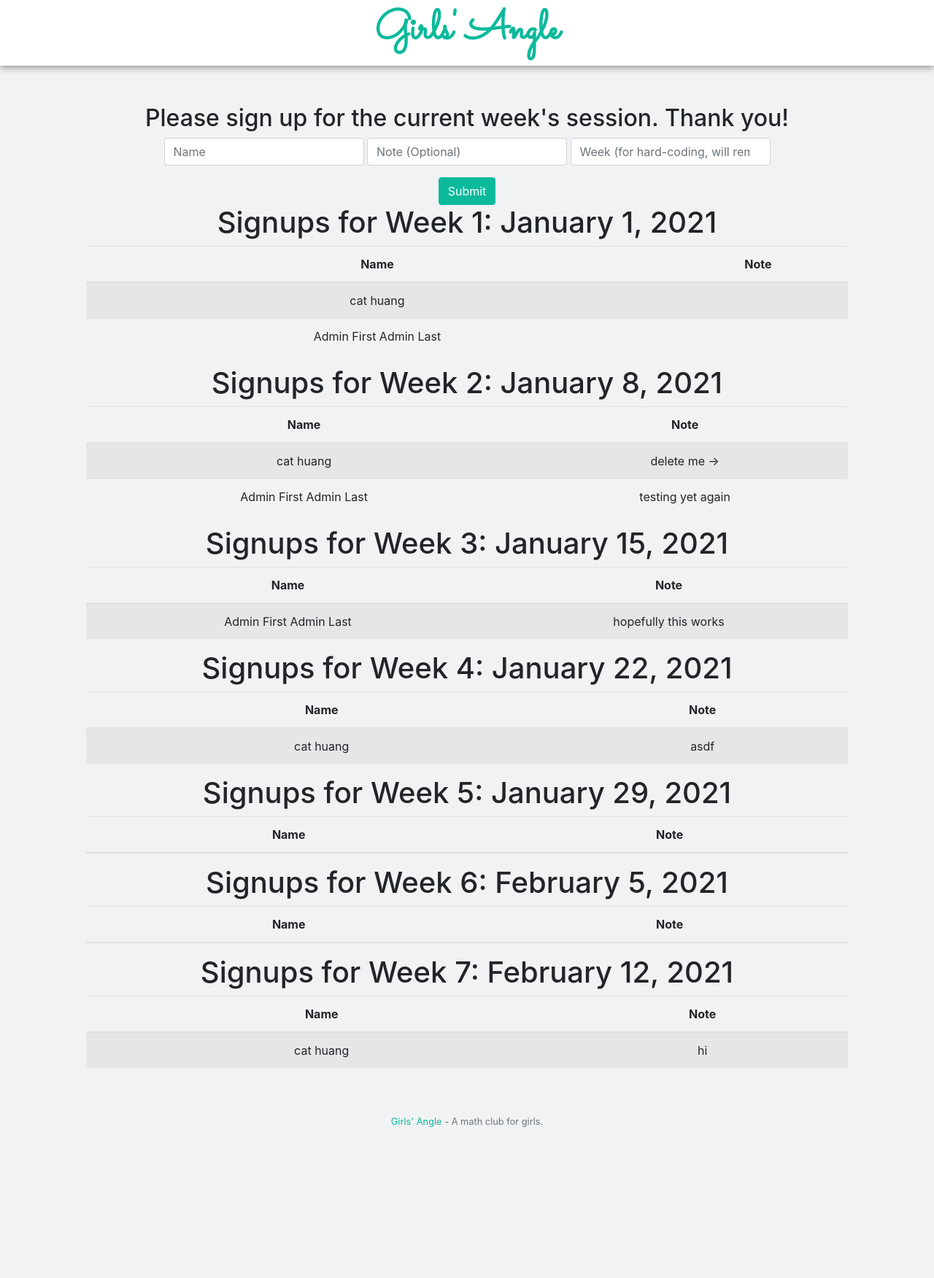
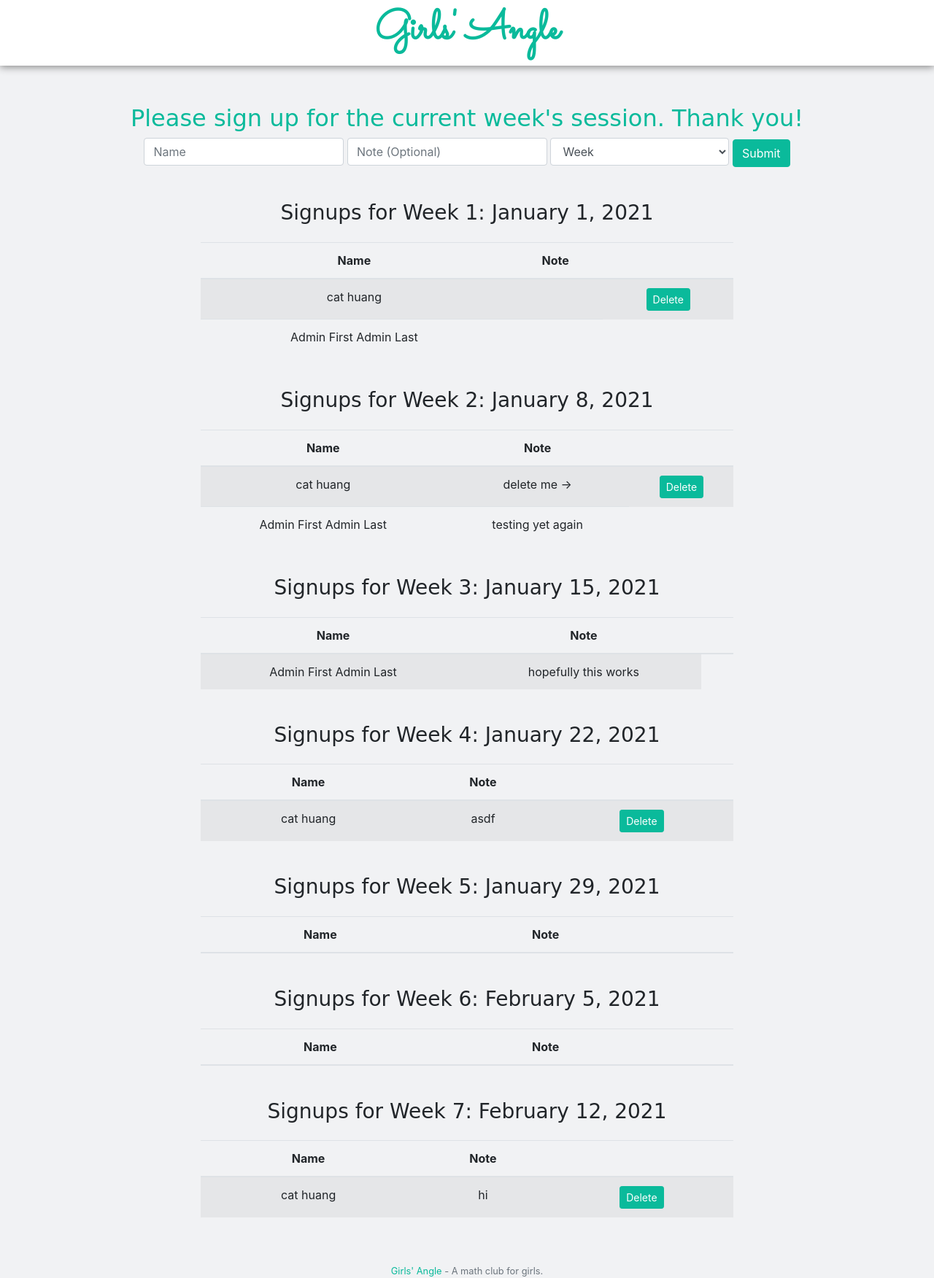
Before and after one commit to alyssahuang02/Basic-Compiler, a Flask app: page / in a window 1280 px wide. Shown: the part 45-1797 px from the top of the page at 73% size. Before the commit the page ends 1590 px from the top, so only its background shows below. Run offline with Flask 2, Linux system fonts and the light colour scheme; a user stored in the database is signed in; lists and menus that the app fills with data are empty; some libraries are stand-ins or nearby versions.

Commit message:
users can delete signups

```diff
--- a/CS50FinalProject/application.py
+++ b/CS50FinalProject/application.py
@@ -50,17 +50,48 @@
     weeks = []
     for elem in weeks_db:
         weeks.append(elem['id'])
+    # a dictionary where week IDs are keys
+    roster = {}
+    for week in weeks:
+        date_db = db.execute("SELECT month, day, year FROM weeks WHERE id= ?", week)
+        month = date_db[0]['month']
+        day = date_db[0]['day']
+        year = date_db[0]['year']
+        date = [month, day, year]
+        signups_for_the_week = []
+        signups_for_the_week.append(date)
+        roster_element_db = db.execute("SELECT firstname, lastname, id FROM users WHERE id IN (SELECT user_id FROM signups WHERE week_id = ?)", week)
+        for signup in roster_element_db:
+            mentor_name_first = signup['firstname']
+            mentor_name_last = signup['lastname']
+            note_access = db.execute("SELECT note FROM signups WHERE user_id = ? AND week_id = ?", signup['id'], week)
+            note = note_access[0]['note']
+            self = False
+            if signup['id'] == session['user_id']:
+                self = True
+            signup_list = [mentor_name_first, mentor_name_last, note, self]
+            signups_for_the_week.append(signup_list)
+        roster[week] = signups_for_the_week
+
     if request.method == "POST":
         if admin == 0:
-            name = request.form.get("name")
-            if not name:
-                return render_template("apology.html", top = 400, bottom = "Please enter your name.")
-            note = request.form.get("note")
-            if not note:
-                note = ""
-            week_id = request.form.get("week")
-            db.execute("INSERT INTO signups (user_id, week_id, note) VALUES(?, ?, ?)",
-                       session.get("user_id"), week_id, note)
+            if request.form.get("week-delete"):
+                week_id_delete = request.form.get('week-delete')
+                first_delete = request.form.get('firstname-delete')
+                last_delete = request.form.get('lastname-delete')
+                user_id_delete = db.execute("SELECT id FROM users WHERE firstname = ? AND lastname = ?", first_delete, last_delete)
+                user_id_delete = user_id_delete[0]['id']
+                db.execute("DELETE FROM signups WHERE (week_id, user_id) = (?,?)", week_id_delete, user_id_delete)
+            else:
+                name = request.form.get("name")
+                if not name:
+                    return render_template("apology.html", top = 400, bottom = "Please enter your name.")
+                note = request.form.get("note")
+                if not note:
+                    note = ""
+                week_id = request.form.get("week")
+                db.execute("INSERT INTO signups (user_id, week_id, note) VALUES(?, ?, ?)",
+                        session.get("user_id"), week_id, note)
         # ADMIN USERNAME: admin // PASSWORD: test (if you want to test out admin features!)
         elif admin == 1:
             week = request.form.get("week")
@@ -79,31 +110,13 @@
             if not zoom_link:
                 return render_template("apology.html", top = 400, bottom = "Please enter the Zoom link for this meeting.")
             #TODO: make this an update command instead to avoid duplicates DONE
-            if week not in weeks:
+            if week in weeks:
                 db.execute("UPDATE weeks SET (year, month, day, zoom_link) = (?, ?, ?, ?) WHERE id = ?", year, month, day, zoom_link, week)
             else:
+                # Apparently adding a new week doesn't work
                 db.execute("INSERT INTO weeks (id, year, month, day, zoom_link) VALUES(?, ?, ?, ?, ?)",
                         week, year, month, day, zoom_link)
         return redirect("/")
-
-    # a dictionary where week IDs are keys
-    roster = {}
-    for week in weeks:
-        date_db = db.execute("SELECT month, day, year FROM weeks WHERE id= ?", week)
-        month = date_db[0]['month']
-        day = date_db[0]['day']
-        year = date_db[0]['year']
-        date = (month, day, year)
-        signups_for_the_week = []
-        signups_for_the_week.append(date)
-        roster_element_db = db.execute("SELECT firstname, lastname, id FROM users WHERE id IN (SELECT user_id FROM signups WHERE week_id = ?)", week)
-        for signup in roster_element_db:
-            note_access = db.execute("SELECT note FROM signups WHERE user_id = ? AND week_id = ?", signup['id'], week)
-            mentor_name = signup['firstname'] + ' ' + signup['lastname']
-            note = note_access[0]['note']
-            signup_tuple = (mentor_name, note)
-            signups_for_the_week.append(signup_tuple)
-        roster[week] = signups_for_the_week
 
     return render_template("index.html", roster=roster, weeks=weeks, admin=admin)
 
--- a/CS50FinalProject/static/styles.css
+++ b/CS50FinalProject/static/styles.css
@@ -25,13 +25,32 @@
     font-weight: bold;
     /*font-family: 'Yellowtail', cursive;*/
 }
+h2
+{
+    font-family: 'American Typewriter', cursive;
+    color: #0ABA9B;
+}
+h3
+{
+    font-family: 'Chalkduster', cursive;
+}
 
 .btn-primary
 {
     background-color: #0ABA9B;
     border-color: #0ABA9B;
 }
+.btn-outline-primary
+{
+    /* background-color: #0ABA9B; */
+    border-color: #0ABA9B;
+    color: #0ABA9B;
+}
 .btn-primary:hover
+{
+    background-color: #279D8E;
+}
+.btn-outline-primary:hover
 {
     background-color: #279D8E;
 }
@@ -51,6 +70,13 @@
     width: 100%;
     height:50px;
     vertical-align:middle;
+}
+
+.table
+{
+    width: 70%;
+    margin-left:auto;
+    margin-right:auto
 }
 
 /*form*/
@@ -98,3 +124,9 @@
     /* Constrain images on small screens */
     max-width: 100%;
 }
+
+.week
+{
+  padding-top: 30px;
+  padding-bottom: 15px;
+}
--- a/CS50FinalProject/templates/index.html
+++ b/CS50FinalProject/templates/index.html
@@ -12,12 +12,18 @@
             <div class="form-group">
                 <input class="form-control" name="name" placeholder="Name" type="text">
                 <input class="form-control" name="note" placeholder="Note (Optional)" type="text">
-                <input class="form-control" name="week" placeholder="Week (for hard-coding, will remove later)" type="number" min="1">
+                <!-- <input class="form-control" name="week" placeholder="Week (for hard-coding, will remove later)" type="number" min="1"> -->
+                <select class="form-control" name="week">
+                    <option disabled selected value="">Week</option>
+                    {% for week in roster.items() %}
+                    <option value="{{ week[0] }}">Week {{ week[0] }}: {{ week[1][0][0] }} {{ week[1][0][1] }}, {{ week[1][0][2] }}</option>
+                    {% endfor %}
+                </select>
+                <button class="btn btn-primary" type="submit">Submit</button>
             </div>
-            <button class="btn btn-primary" type="submit">Submit</button>
         </form>
     {% else %}
-        <h1>Please update the current week's session info. Thank you!</h1>
+        <h1 class="cursive">Please update the current week's session info. Thank you!</h1>
         <form action="/" method="post" autocomplete="off">
             <div class="form-group">
                 <input class="form-control" name="week" placeholder="Week Number" type="number" min='1'>
@@ -39,23 +45,41 @@
         </form>
     {% endif %}
     {% for week in roster.items() %}
-        <h1>Signups for Week {{ week[0] }}: {{ week[1][0][0] }} {{ week[1][0][1] }}, {{ week[1][0][2] }}</h1>
+        <div class = "week">
+            <h3>Signups for Week {{ week[0] }}: {{ week[1][0][0] }} {{ week[1][0][1] }}, {{ week[1][0][2] }}</h3>
+        </div>
         <table class="table table-striped">
         <thead>
             <tr>
                 <th>Name</th>
                 <th>Note</th>
+                <th></th>
             </tr>
         </thead>
         <tbody>
             {% for signup in week[1][1:] %}
             <tr>
-                <td>{{ signup[0] }}</td>
-                <td>{{ signup[1] }}</td>
+                <td>{{ signup[0] }} {{ signup[1] }}</td>
+                <td>{{ signup[2] }}</td>
+                {% if signup[3] %}
+                <!-- <td><button type="button" class="close" aria-label="Close">
+                    <span aria-hidden="true">&times;</span>
+                </button> -->
+                <td>
+                <!-- <button type="submit" name="edit" class="btn btn-primary btn-sm">Edit</button> -->
+                <form action="/" method="post" autocomplete="off">
+                  <input type="hidden" name="week-delete" value='{{ week[0] }}'>
+                  <input type="hidden" name="firstname-delete" value="{{ signup[0] }}">
+                  <input type="hidden" name="lastname-delete" value="{{ signup[1] }}">
+                  <button type="submit" name="delete" class="btn btn-primary btn-sm">Delete</button>
+                </form>
+                </td>
+                {% endif %}
                 </td>
             </tr>
             {% endfor %}
         </tbody>
     </table>
     {% endfor %}
+
 {% endblock %}
```
Also changed, not shown: CS50FinalProject/static/styles1.css (+7 -0 lines), CS50FinalProject/girlsangle.db.
